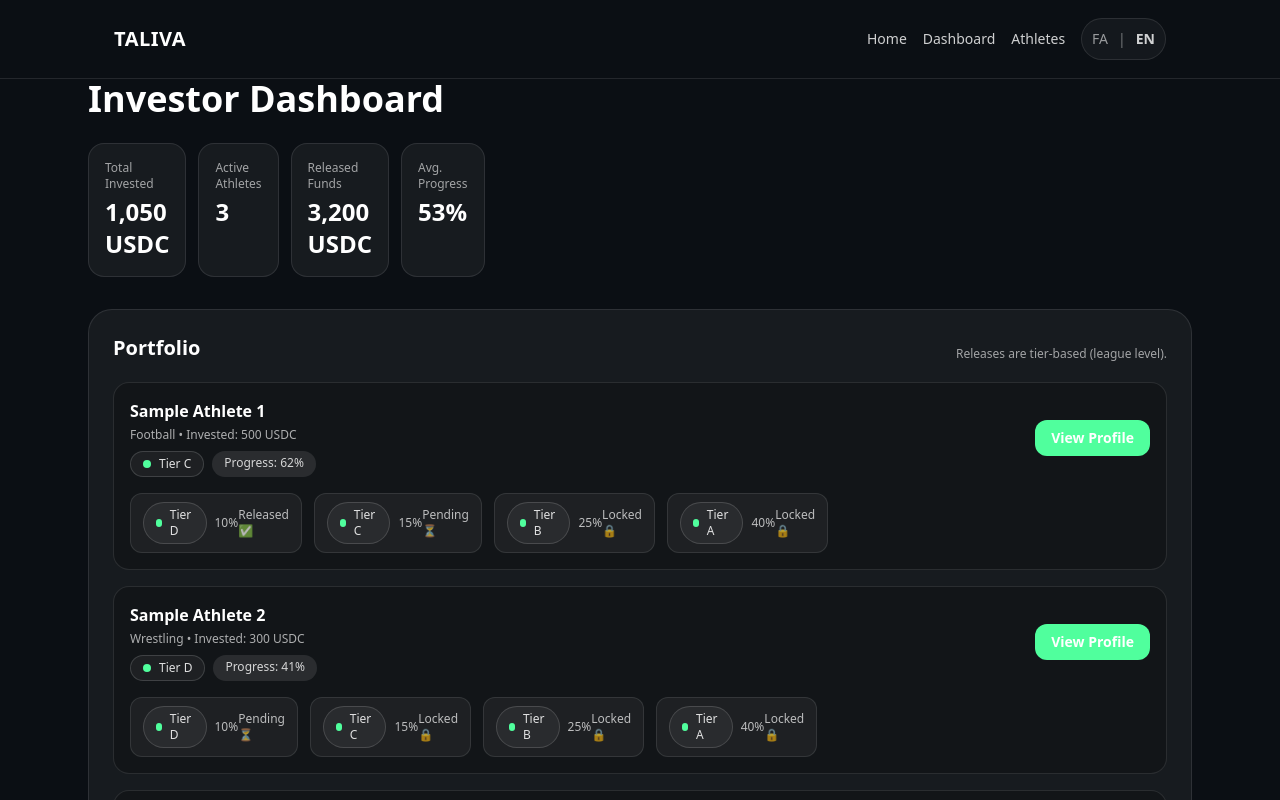
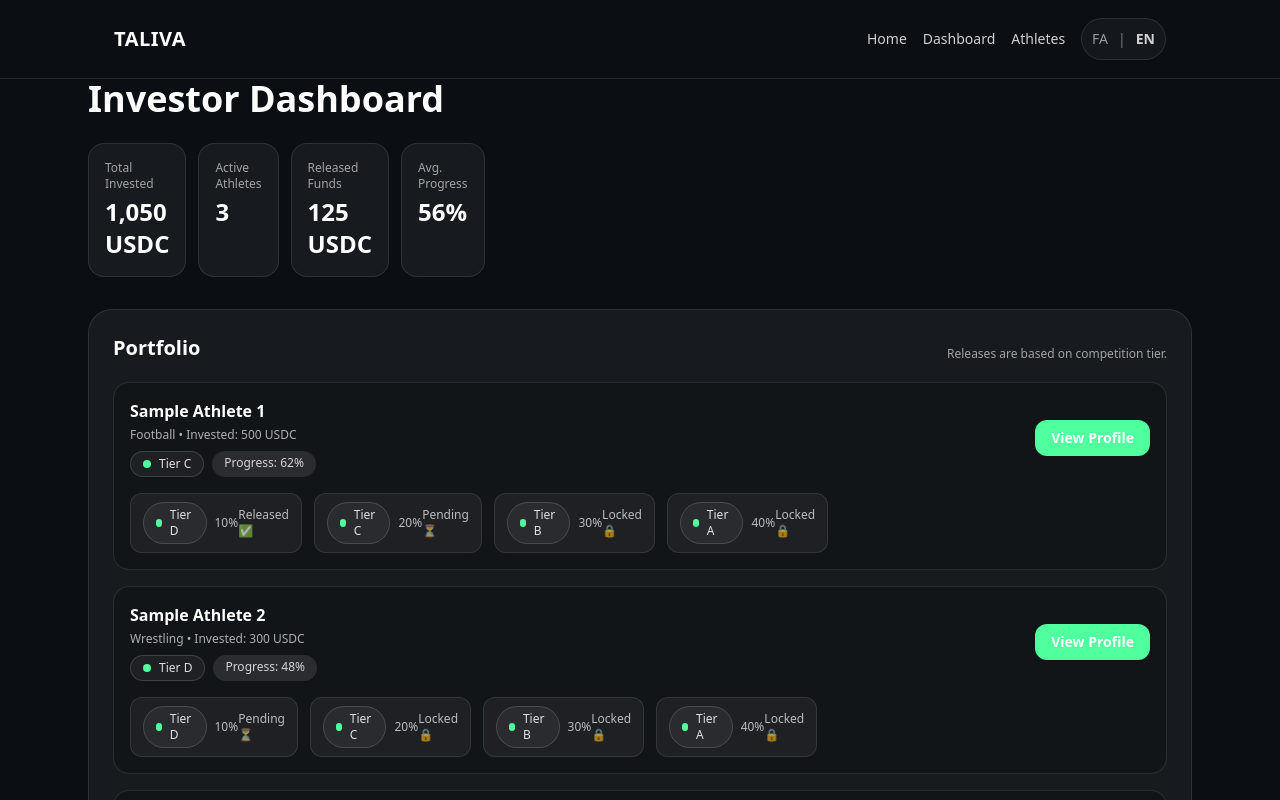
Before and after one commit to smagwarrior-glitch/taliva-web, a Next.js app: page /investor/dashboard in a window 1280 px wide. Shown: the top 800 px of the page. Built offline with nearby package versions, Linux system fonts and the light colour scheme.

Commit message:
fix: derive dashboard totals from shared data

```diff
--- a/app/investor/dashboard/page.tsx
+++ b/app/investor/dashboard/page.tsx
@@ -1,11 +1,11 @@
 import Link from "next/link";
+import { athletes } from "@/app/lib/athletes";
 import { getLang, type SearchParams } from "@/app/lib/i18n";
 
-function money(n: number) {
-  return n.toLocaleString();
-}
+type Tier = "D" | "C" | "B" | "A";
+type EscrowStatus = "released" | "pending" | "locked";
 
-function TierPill({ tier }: { tier: "D" | "C" | "B" | "A" }) {
+function TierPill({ tier }: { tier: Tier }) {
   return (
     <span className="inline-flex items-center gap-2 rounded-full border border-white/15 bg-white/5 px-3 py-1 text-xs text-white/85">
       <span className="h-2 w-2 rounded-full bg-[#50FF9D]" />
@@ -30,13 +30,14 @@ export default async function InvestorDashboard({
 }) {
   const lang = getLang(await searchParams);
   const isFa = lang === "fa";
+  const number = new Intl.NumberFormat(isFa ? "fa-IR" : "en-US", {
+    maximumFractionDigits: 2,
+  });
 
   const t = {
     en: {
       title: "Investor Dashboard",
       portfolio: "Portfolio",
-      activity: "Activity",
-      nfts: "NFT Holdings",
       totalInvested: "Total Invested",
       activeAthletes: "Active Athletes",
       releasedFunds: "Released Funds",
@@ -44,19 +45,13 @@ export default async function InvestorDashboard({
       viewProfile: "View Profile",
       invested: "Invested",
       progress: "Progress",
-      escrow: "Escrow",
       released: "Released",
       pending: "Pending",
       locked: "Locked",
-      comingSoon: "Coming Soon",
-      tokenTeaser: "TALIVA Token (TLV)",
-      tokenDesc: "Voting, rewards, and fee discounts will activate in Phase 2.",
     },
     fa: {
       title: "داشبورد سرمایه‌گذار",
       portfolio: "پورتفولیو",
-      activity: "فعالیت‌ها",
-      nfts: "دارایی‌های NFT",
       totalInvested: "کل سرمایه‌گذاری",
       activeAthletes: "ورزشکاران فعال",
       releasedFunds: "مبالغ آزادشده",
@@ -64,74 +59,68 @@ export default async function InvestorDashboard({
       viewProfile: "مشاهده پروفایل",
       invested: "سرمایه‌گذاری",
       progress: "پیشرفت",
-      escrow: "امانی",
       released: "آزاد شد",
       pending: "در انتظار",
       locked: "قفل",
-      comingSoon: "به‌زودی",
-      tokenTeaser: "توکن TALIVA (TLV)",
-      tokenDesc: "رأی‌دهی، پاداش و تخفیف کارمزد در فاز ۲ فعال می‌شود.",
     },
   }[lang];
 
-  const portfolio = [
+  const portfolio: Array<{
+    athlete: (typeof athletes)[number];
+    invested: number;
+    tier: Tier;
+    escrow: Array<{ tier: Tier; pct: number; status: EscrowStatus }>;
+  }> = [
     {
-      athleteId: "a1",
-      name: isFa ? "نمونه ورزشکار ۱" : "Sample Athlete 1",
-      sport: isFa ? "فوتبال" : "Football",
+      athlete: athletes[0],
       invested: 500,
-      tier: "C" as const,
-      progress: 62,
-      raised: 3100,
-      target: 5000,
+      tier: "C",
       escrow: [
-        { tier: "D" as const, pct: 10, status: "released" as const },
-        { tier: "C" as const, pct: 15, status: "pending" as const },
-        { tier: "B" as const, pct: 25, status: "locked" as const },
-        { tier: "A" as const, pct: 40, status: "locked" as const },
+        { tier: "D", pct: 10, status: "released" },
+        { tier: "C", pct: 20, status: "pending" },
+        { tier: "B", pct: 30, status: "locked" },
+        { tier: "A", pct: 40, status: "locked" },
       ],
     },
     {
-      athleteId: "a2",
-      name: isFa ? "نمونه ورزشکار ۲" : "Sample Athlete 2",
-      sport: isFa ? "کشتی" : "Wrestling",
+      athlete: athletes[1],
       invested: 300,
-      tier: "D" as const,
-      progress: 41,
-      raised: 2050,
-      target: 5000,
+      tier: "D",
       escrow: [
-        { tier: "D" as const, pct: 10, status: "pending" as const },
-        { tier: "C" as const, pct: 15, status: "locked" as const },
-        { tier: "B" as const, pct: 25, status: "locked" as const },
-        { tier: "A" as const, pct: 40, status: "locked" as const },
+        { tier: "D", pct: 10, status: "pending" },
+        { tier: "C", pct: 20, status: "locked" },
+        { tier: "B", pct: 30, status: "locked" },
+        { tier: "A", pct: 40, status: "locked" },
       ],
     },
     {
-      athleteId: "a3",
-      name: isFa ? "نمونه ورزشکار ۳" : "Sample Athlete 3",
-      sport: isFa ? "والیبال" : "Volleyball",
+      athlete: athletes[2],
       invested: 250,
-      tier: "C" as const,
-      progress: 55,
-      raised: 2750,
-      target: 5000,
+      tier: "C",
       escrow: [
-        { tier: "D" as const, pct: 10, status: "released" as const },
-        { tier: "C" as const, pct: 15, status: "released" as const },
-        { tier: "B" as const, pct: 25, status: "pending" as const },
-        { tier: "A" as const, pct: 40, status: "locked" as const },
+        { tier: "D", pct: 10, status: "released" },
+        { tier: "C", pct: 20, status: "released" },
+        { tier: "B", pct: 30, status: "pending" },
+        { tier: "A", pct: 40, status: "locked" },
       ],
     },
   ];
 
-  const totalInvestedNum = portfolio.reduce((s, p) => s + p.invested, 0);
-  const releasedFundsNum = 3200;
-  const avgProgressNum = Math.round(portfolio.reduce((s, p) => s + p.progress, 0) / portfolio.length);
+  const totalInvested = portfolio.reduce((sum, item) => sum + item.invested, 0);
+  const releasedFunds = portfolio.reduce((sum, item) => {
+    const releasedPercent = item.escrow
+      .filter((stage) => stage.status === "released")
+      .reduce((stageSum, stage) => stageSum + stage.pct, 0);
 
-  const statusLabel = (s: "released" | "pending" | "locked") => {
-    if (s === "released") return `${t.released} ✅`;
-    if (s === "pending") return `${t.pending} ⏳`;
+    return sum + (item.invested * releasedPercent) / 100;
+  }, 0);
+  const avgProgress = Math.round(
+    portfolio.reduce((sum, item) => sum + item.athlete.tierWeight, 0) / portfolio.length,
+  );
+
+  const statusLabel = (status: EscrowStatus) => {
+    if (status === "released") return `${t.released} ✅`;
+    if (status === "pending") return `${t.pending} ⏳`;
     return `${t.locked} 🔒`;
   };
 
@@ -141,55 +130,53 @@ export default async function InvestorDashboard({
         <h1 className="text-3xl font-extrabold md:text-4xl">{t.title}</h1>
 
         <div className="mt-6 grid grid-cols-1 gap-4 md:grid-cols-4">
-          <StatCard label={t.totalInvested} value={`${money(totalInvestedNum)} USDC`} />
-          <StatCard label={t.activeAthletes} value={`${portfolio.length}`} />
-          <StatCard label={t.releasedFunds} value={`${money(releasedFundsNum)} USDC`} />
-          <StatCard label={t.avgProgress} value={`${avgProgressNum}%`} />
+          <StatCard label={t.totalInvested} value={`${number.format(totalInvested)} USDC`} />
+          <StatCard label={t.activeAthletes} value={number.format(portfolio.length)} />
+          <StatCard label={t.releasedFunds} value={`${number.format(releasedFunds)} USDC`} />
+          <StatCard label={t.avgProgress} value={`${number.format(avgProgress)}%`} />
         </div>
 
         <div className="mt-8 rounded-3xl border border-white/10 bg-white/5 p-6">
-          <div className="flex items-end justify-between">
+          <div className="flex flex-col gap-2 md:flex-row md:items-end md:justify-between">
             <h2 className="text-xl font-extrabold">{t.portfolio}</h2>
             <div className="text-xs text-white/60">
-              {isFa ? "آزادسازی‌ها بر اساس سطح لیگ/رقابت (Tier) انجام می‌شود." : "Releases are tier-based (league level)."}
+              {isFa ? "آزادسازی‌ها بر اساس سطح لیگ/رقابت انجام می‌شود." : "Releases are based on competition tier."}
             </div>
           </div>
 
           <div className="mt-5 space-y-4">
-            {portfolio.map((p) => (
-              <div key={p.athleteId} className="rounded-2xl border border-white/10 bg-black/20 p-4">
+            {portfolio.map((item) => (
+              <div key={item.athlete.id} className="rounded-2xl border border-white/10 bg-black/20 p-4">
                 <div className="flex flex-col gap-3 md:flex-row md:items-center md:justify-between">
                   <div>
-                    <div className="text-base font-bold">{p.name}</div>
+                    <div className="text-base font-bold">{item.athlete.name[lang]}</div>
                     <div className="mt-1 text-xs text-white/65">
-                      {p.sport} • {t.invested}: {money(p.invested)} USDC
+                      {item.athlete.sport[lang]} • {t.invested}: {number.format(item.invested)} USDC
                     </div>
                     <div className="mt-2 flex flex-wrap gap-2">
-                      <TierPill tier={p.tier} />
+                      <TierPill tier={item.tier} />
                       <span className="rounded-full bg-white/10 px-3 py-1 text-xs text-white/80">
-                        {t.progress}: {p.progress}%
+                        {t.progress}: {number.format(item.athlete.tierWeight)}%
                       </span>
                     </div>
                   </div>
 
-                  <div className="flex gap-2">
-                    <Link
-                      href={`/athlete/${p.athleteId}?lang=${lang}`}
-                      className="rounded-xl bg-[#50FF9D] px-4 py-2 text-sm font-semibold text-black hover:brightness-95"
-                    >
-                      {t.viewProfile}
-                    </Link>
-                  </div>
+                  <Link
+                    href={`/athlete/${item.athlete.id}?lang=${lang}`}
+                    className="rounded-xl bg-[#50FF9D] px-4 py-2 text-sm font-semibold text-black hover:brightness-95"
+                  >
+                    {t.viewProfile}
+                  </Link>
                 </div>
 
                 <div className="mt-4 grid grid-cols-1 gap-2 md:grid-cols-2">
-                  {p.escrow.map((e) => (
-                    <div key={e.tier} className="flex items-center justify-between rounded-xl border border-white/10 bg-white/5 px-3 py-2">
+                  {item.escrow.map((stage) => (
+                    <div key={stage.tier} className="flex items-center justify-between rounded-xl border border-white/10 bg-white/5 px-3 py-2">
                       <div className="flex items-center gap-2">
-                        <TierPill tier={e.tier} />
-                        <span className="text-xs text-white/70">{e.pct}%</span>
+                        <TierPill tier={stage.tier} />
+                        <span className="text-xs text-white/70">{number.format(stage.pct)}%</span>
                       </div>
-                      <div className="text-xs text-white/70">{statusLabel(e.status)}</div>
+                      <div className="text-xs text-white/70">{statusLabel(stage.status)}</div>
                     </div>
                   ))}
                 </div>
@@ -198,8 +185,6 @@ export default async function InvestorDashboard({
           </div>
         </div>
       </section>
-
-      <div className="h-16" />
     </main>
   );
 }
```
